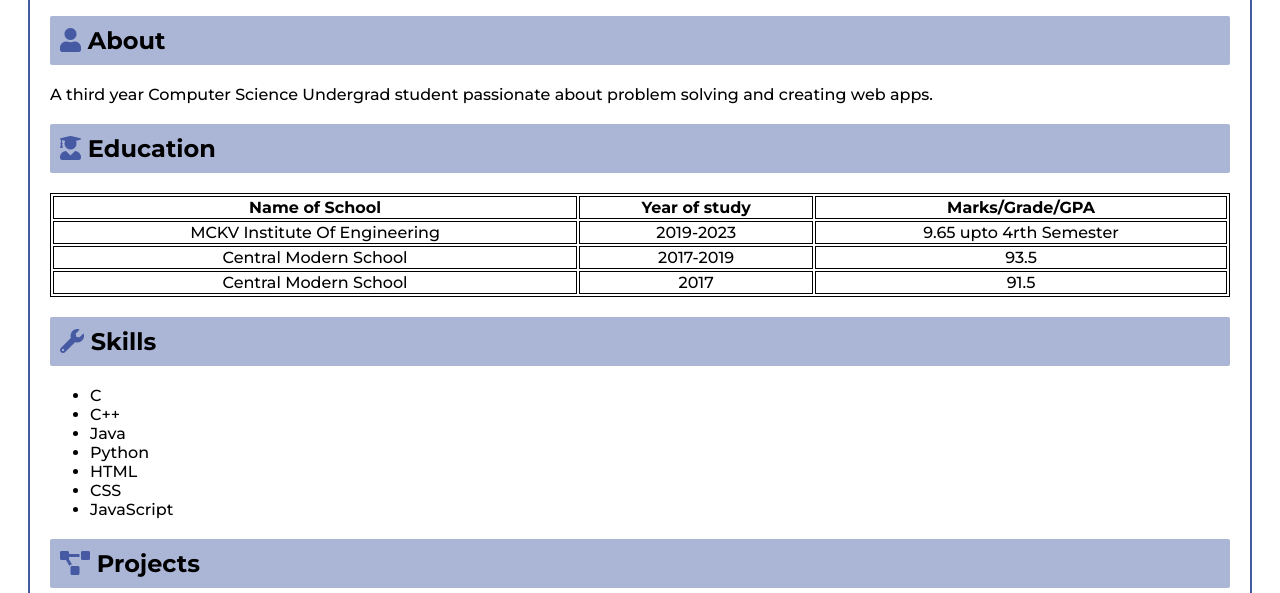
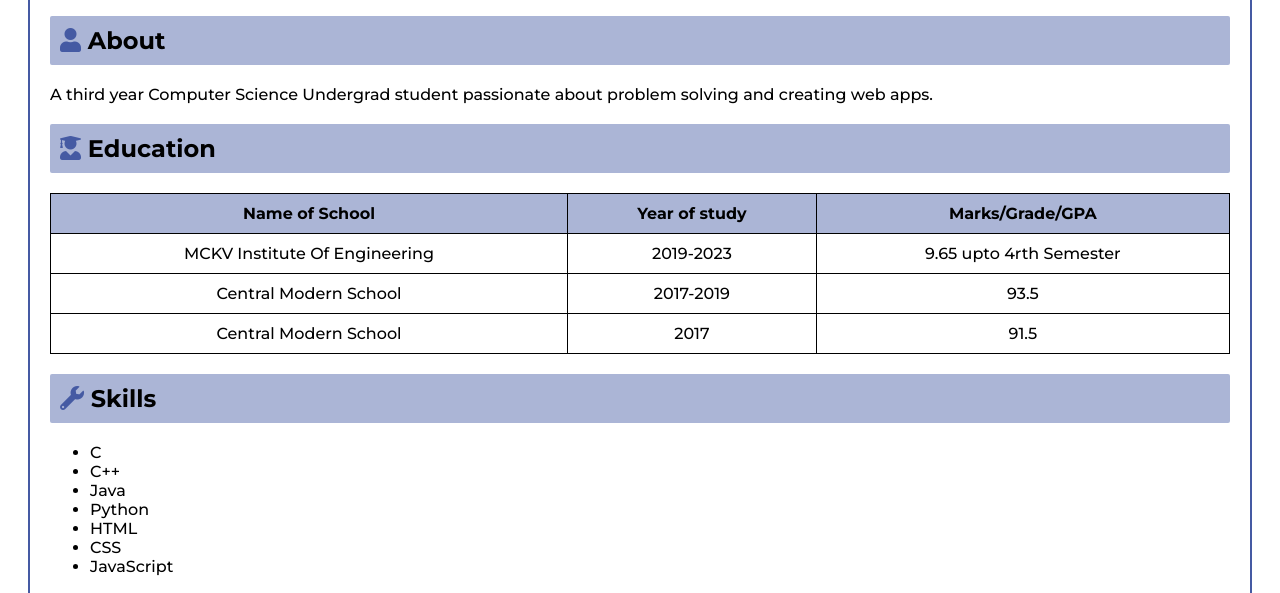
Before and after one commit to shrayansh95/Resume-using-HTML, a plain HTML site: page index.html in a window 1280 px wide. Shown: the part 198-791 px from the top of the page. Drawn offline with Linux system fonts and the light colour scheme.

Commit message:
Added theme color to column header and collapsed border of the table

```diff
--- a/assets/css/styles.css
+++ b/assets/css/styles.css
@@ -44,6 +44,24 @@ body {
     border-radius: 2px;
 }
 
+table {
+    width: 100%;
+    border-collapse: collapse;
+}
+
+th {
+    background-color: rgb(171,181,214);
+}
+
+th, td {
+    padding: 10px;
+}
+
+table, th, td {
+    text-align: center;
+    border: 1px solid black;
+}
+
 #skills h2 {
     padding: 10px;
     background-color: rgb(171,181,214);
@@ -61,12 +79,3 @@ body {
     background-color: rgb(171,181,214);
     border-radius: 2px;
 }
-
-table {
-    width: 100%;
-}
-
-table, th, td {
-    text-align: center;
-    border: 1px solid black;
-}
```
